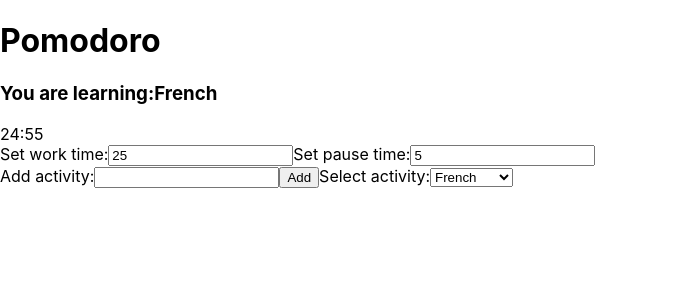
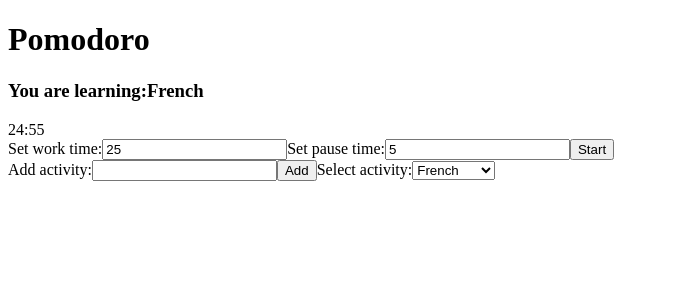
Before and after one commit to pkro/react-pomodoro, a React (Create React App) app: page / in a window 1280 px wide. Shown: the top 300 px of the page, without its empty margins (0-677 px from the left). Built offline with nearby package versions, Linux system fonts and the light colour scheme.

Commit message:
too many

```diff
--- a/package.json
+++ b/package.json
@@ -11,6 +11,7 @@
     "@types/react": "^16.9.19",
     "@types/react-dom": "^16.9.5",
     "immutability-helper": "^3.0.1",
+    "node-sass": "^4.13.1",
     "prop-types": "^15.7.2",
     "react": "^16.12.0",
     "react-dom": "^16.12.0",
--- a/src/ActivitySelect.jsx
+++ b/src/ActivitySelect.jsx
@@ -1,12 +1,13 @@
 import React from 'react';
-
 
 export default function ActivitySelect({ activities, onChange }) {
   return (
     <>
       <select onChange={onChange}>
-        {activities.map((obj) => (
-          <option value={obj.id} key={obj.id}>{obj.activity}</option>
+        {activities.map(obj => (
+          <option value={obj.id} key={obj.id}>
+            {obj.name}
+          </option>
         ))}
       </select>
     </>
--- a/src/App.css
+++ /dev/null
@@ -1,38 +0,0 @@
-.App {
-  text-align: center;
-}
-
-.App-logo {
-  height: 40vmin;
-  pointer-events: none;
-}
-
-@media (prefers-reduced-motion: no-preference) {
-  .App-logo {
-    animation: App-logo-spin infinite 20s linear;
-  }
-}
-
-.App-header {
-  background-color: #282c34;
-  min-height: 100vh;
-  display: flex;
-  flex-direction: column;
-  align-items: center;
-  justify-content: center;
-  font-size: calc(10px + 2vmin);
-  color: white;
-}
-
-.App-link {
-  color: #61dafb;
-}
-
-@keyframes App-logo-spin {
-  from {
-    transform: rotate(0deg);
-  }
-  to {
-    transform: rotate(360deg);
-  }
-}
--- a/src/App.jsx
+++ b/src/App.jsx
@@ -1,6 +1,6 @@
 import React from 'react';
 import Pomodoro from './Pomodoro';
-import './App.css';
+import './App.scss';
 
 function App() {
   return <Pomodoro />;
--- a/src/Pomodoro.jsx
+++ b/src/Pomodoro.jsx
@@ -4,78 +4,114 @@ import TimerDisplay from './TimerDisplay';
 import MinuteSetter from './MinuteSetter';
 import ActivitySelect from './ActivitySelect';
 import AddActivity from './AddActivity';
+import ToggleButton from './ToggleButton';
+
+import { PAUSE, WORK } from './constants';
 
 const Pomodoro = () => {
-  const [timeLeft, setTimeLeft] = useState(25 * 60);
+  const [timer, setTimer] = useState({
+    secondsLeft: 25 * 60,
+    mode: WORK,
+  });
   const [workTime, setWorkTime] = useState(25);
   const [pauseTime, setPauseTime] = useState(5);
   const [activities, setActivities] = useState([]);
-  const [activity, setActivity] = useState(1);
-  /*
-    const changeWorkTime = useCallback(() => {
-      setWorkTime(minutes);
-    }, [minutes]);
-   */
+  const [activity, setActivity] = useState({
+    id: 0,
+    name: 'Updating...',
+  });
+  const [delay, setDelay] = useState(1000);
+
   const changeWorkTime = e => {
     const minutes = e.target.value;
     setWorkTime(parseInt(minutes, 10));
-    setTimeLeft(minutes * 60);
+    setTimer({ secondsLeft: minutes * 60 });
   };
 
   const changePauseTime = e => {
     const minutes = e.target.value;
     setPauseTime(parseInt(minutes, 10));
-    setTimeLeft(minutes * 60);
+    setTimer({ secondsLeft: minutes * 60 });
   };
 
   const changeCurrentActivity = e => {
-    const currentActivity = e.target.value;
-    setActivity(currentActivity);
+    const id = parseInt(e.target.value, 10);
+    const { name } = activities.filter(obj => obj.id === id)[0];
+
+    setActivity({ id, name });
   };
 
   const addActivity = newActivity => {
     const newId = Math.max(...activities.map(obj => obj.id)) + 1;
-    setActivities([...activities, { id: newId, activity: newActivity }]);
+    setActivities([...activities, { id: newId, name: newActivity }]);
+  };
+
+  const toggleTimerMode = () => {
+    // useInterval(null, null);
+
+    setTimer({
+      secondsLeft: timer.mode === WORK ? workTime : pauseTime,
+      mode: timer.mode === WORK ? PAUSE : WORK,
+    });
   };
 
   useEffect(() => {
     setActivities([
       {
         id: 1,
-        activity: 'French',
+        name: 'French',
       },
       {
         id: 2,
-        activity: 'Spanish',
+        name: 'Spanish',
       },
       {
         id: 3,
-        activity: 'Javascript',
+        name: 'Javascript',
       },
       {
         id: 4,
-        activity: 'Typescript',
+        name: 'Typescript',
       },
     ]);
+    setActivity({ id: 1, name: 'French' });
   }, []);
 
+  /* Why doesnt this work?
+  useEffect(() => {
+    setActivity({ id: 1, name: activities.filter(obj => obj.id === 1)[0].name });
+  }, [activities]); */
+
   useInterval(() => {
-    setTimeLeft(timeLeft - 1);
-  }, 1000);
-  const currentActivity = activities.filter(obj => obj.id === activity)[0];
+    if (timer.secondsLeft > 0) {
+      setTimer({ secondsLeft: timer.secondsLeft - 1 });
+    } else {
+      setDelay(null);
+    }
+  }, delay);
+  /*
+    useEffect(() => {
+      setActivity({ id: activity.id, name: activity.name })
+    }, []);
+  */
+
   return (
     <div>
       <h1>Pomodoro</h1>
       <h3>
         You are learning:
-        {currentActivity ? currentActivity.activity : 'please wait'}
+        {activity.name}
       </h3>
-      <TimerDisplay timeLeft={timeLeft} />
+      <TimerDisplay timeLeft={timer.secondsLeft} />
       <div className="timerControls">
         Set work time:
         <MinuteSetter minutes={workTime} onChange={changeWorkTime} />
         Set pause time:
         <MinuteSetter minutes={pauseTime} onChange={changePauseTime} />
+        <ToggleButton
+          onClick={toggleTimerMode}
+          buttonText={timer.mode === WORK ? 'Pause' : 'Start'}
+        />
       </div>
       <div className="activityControls">
         Add activity:
--- /dev/null
+++ b/src/ToggleButton.jsx
@@ -0,0 +1,9 @@
+import React from 'react';
+
+export default function ToggleButton({ onClick, buttonText }) {
+  return (
+    <button className="toggleButton" type="button" onClick={onClick}>
+      {buttonText}
+    </button>
+  );
+}
--- /dev/null
+++ b/src/constants.js
@@ -0,0 +1,2 @@
+export const PAUSE = 1;
+export const WORK = 1;
--- a/src/index.css
+++ /dev/null
@@ -1,13 +0,0 @@
-body {
-  margin: 0;
-  font-family: -apple-system, BlinkMacSystemFont, 'Segoe UI', 'Roboto', 'Oxygen',
-    'Ubuntu', 'Cantarell', 'Fira Sans', 'Droid Sans', 'Helvetica Neue',
-    sans-serif;
-  -webkit-font-smoothing: antialiased;
-  -moz-osx-font-smoothing: grayscale;
-}
-
-code {
-  font-family: source-code-pro, Menlo, Monaco, Consolas, 'Courier New',
-    monospace;
-}
--- a/src/index.js
+++ b/src/index.js
@@ -1,6 +1,5 @@
 import React from 'react';
 import ReactDOM from 'react-dom';
-import './index.css';
 import App from './App';
 
 ReactDOM.render(<App />, document.getElementById('root'));
--- /dev/null
+++ b/src/react-app-env.d.ts
@@ -0,0 +1 @@
+/// <reference types="react-scripts" />
```
Also changed, not shown: src/App.scss (added), 1 other file (tests, documents, lock files or other folders).
